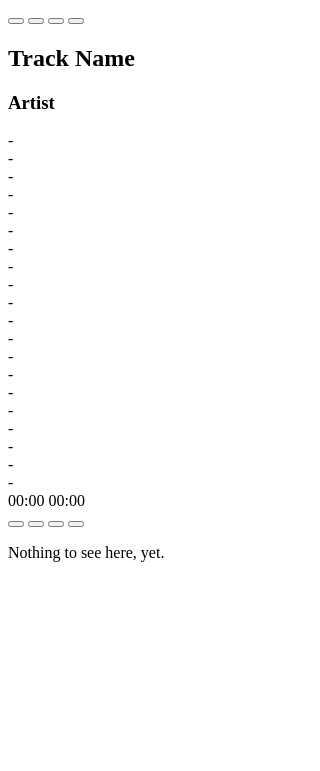
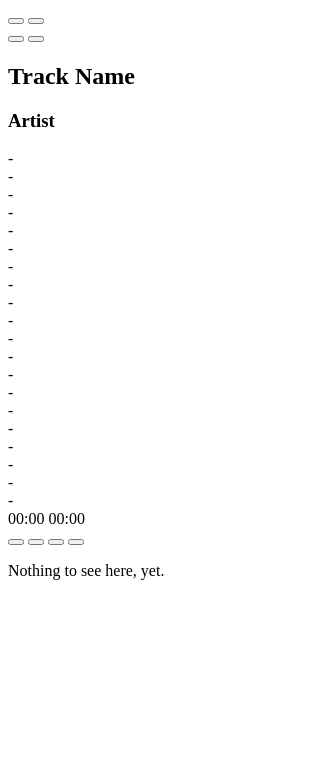
Before and after one commit to maggie-e-matthias/MusicPlayer, an Electron app: page index.html in a window 320 px wide. Shown: the part 73-844 px from the top of the page. Drawn offline with Linux system fonts and the light colour scheme.

Commit message:
feat: changed placement of tab changing buttons from title bar to a separate 'sub-title' bar

```diff
--- a/index.html
+++ b/index.html
@@ -16,14 +16,6 @@
 
                 <!-- Title Bar Buttons -->
                 <div class="title-bar-btns">
-                    <!-- Menu button -->
-                    <button class="title-bar-btn" id="menu">
-                        <!-- Insert img asset -->
-                    </button>
-                    <!-- Now Playing button -->
-                    <button class="title-bar-btn" id="now-playing">
-                        <!-- Insert img asset -->
-                    </button>
                     <!-- Minimize button-->
                     <button class="title-bar-btn" id="minimize">
                         <!-- Insert img asset -->
@@ -35,6 +27,18 @@
 
 
                 </div>
+            </div>
+
+            <!-- Sub-Title Bar (for tab control buttons) -->
+            <div class="sub-title-bar">
+                    <!-- Menu button -->
+                    <button class="sub-title-bar-btn" id="menu">
+                        <!-- Insert img asset -->
+                    </button>
+                    <!-- Now Playing button -->
+                    <button class="sub-title-bar-btn" id="now-playing">
+                        <!-- Insert img asset -->
+                    </button>
             </div>
 
             <!-- Now Playing Tab (Default) -->
```
